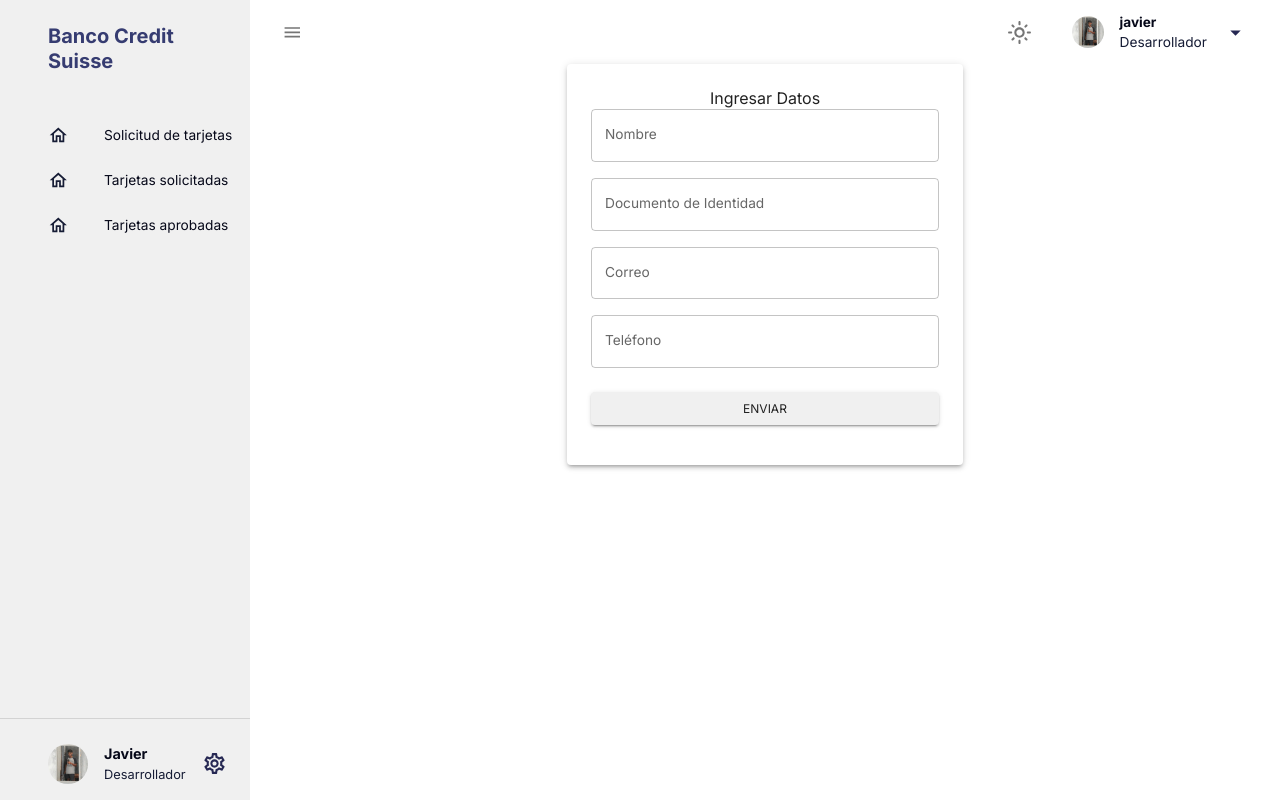
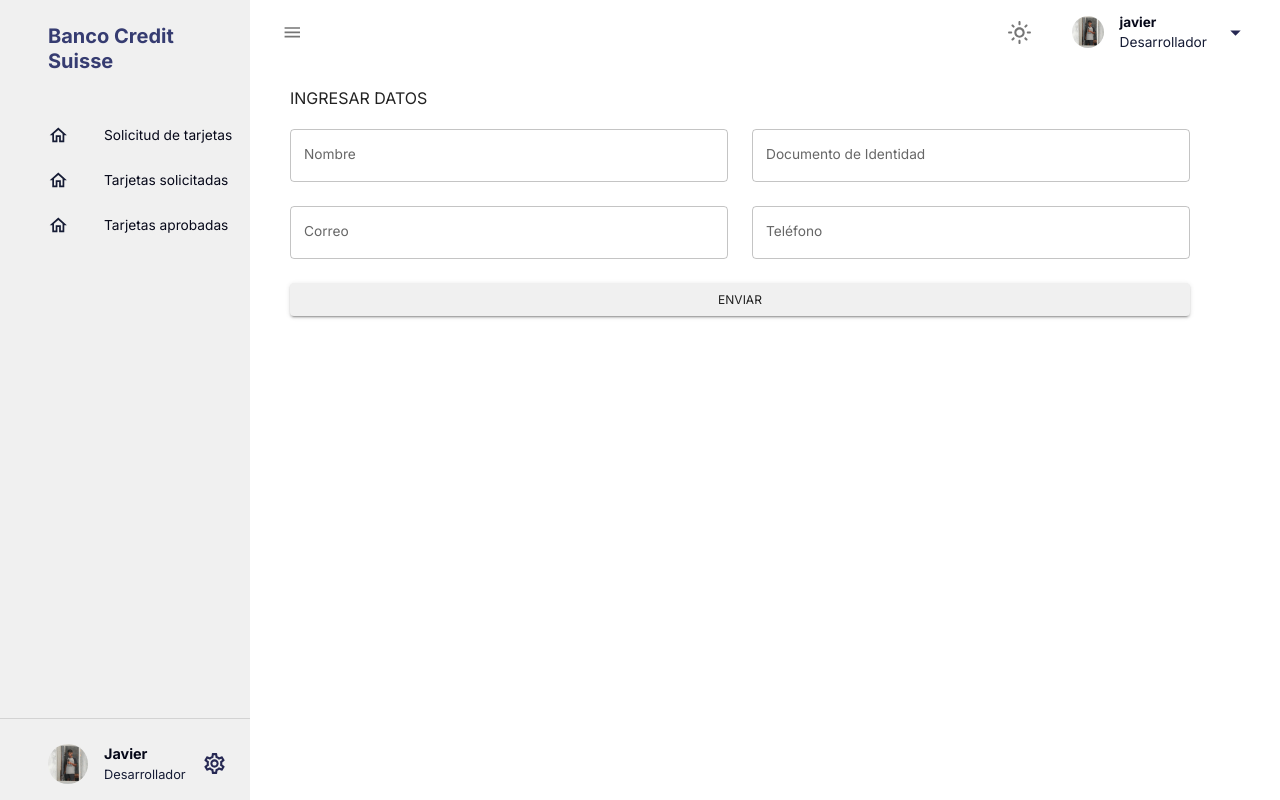
Before and after one commit to Jalx1000/Entrevista, a React (Vite) app: page /solicitud in a window 1280 px wide. Built offline with nearby package versions, Linux system fonts and the light colour scheme.

Commit message:
toda funcionalidad hecha falta responsive

```diff
--- a/src/pages/solicutudTarjetas/SolicitudTarjetas.tsx
+++ b/src/pages/solicutudTarjetas/SolicitudTarjetas.tsx
@@ -1,14 +1,7 @@
-import React, { useEffect, useState } from "react"
-import {
-  TextField,
-  Button,
-  Grid,
-  Paper,
-  Typography,
-  Container,
-} from "@mui/material"
+import React, { useState } from "react"
+import { TextField, Button, Grid, Typography, Box } from "@mui/material"
 import { useAppDispatch, useAppSelector } from "../../app/hooks"
-import { resetFormData, addApplication } from "../../features/form/formSlice"
+import { addApplication } from "../../features/form/formSlice"
 import { RootState } from "../../app/store"
 import { v4 as uuid } from "uuid"
 
@@ -37,22 +30,13 @@
     dispatch(addApplication({ ...task, id: uuid(), check: 0 }))
   }
   return (
-    <Container component="main" m="1.5rem 2.5rem" maxWidth="xs">
-      <Paper
-        elevation={3}
-        sx={{
-          padding: 3,
-          display: "flex",
-          flexDirection: "column",
-          alignItems: "center",
-        }}
-      >
+    <Box m="1.5rem 2.5rem" maxWidth="md">
       <Typography component="h1" variant="h5">
-          Ingresar Datos
+        INGRESAR DATOS
       </Typography>
-        <form onSubmit={handleSubmit}>
-          <Grid container spacing={2}>
-            <Grid item xs={12}>
+      <form style={{ marginTop: "20px" }} onSubmit={handleSubmit}>
+        <Grid container spacing={3}>
+          <Grid item xs={6}>
             <TextField
               fullWidth
               label="Nombre"
@@ -62,7 +46,7 @@
               onChange={handleChange}
             />
           </Grid>
-            <Grid item xs={12}>
+          <Grid item xs={6}>
             <TextField
               fullWidth
               label="Documento de Identidad"
@@ -72,7 +56,7 @@
               onChange={handleChange}
             />
           </Grid>
-            <Grid item xs={12}>
+          <Grid item xs={6}>
             <TextField
               fullWidth
               label="Correo"
@@ -83,7 +67,7 @@
               onChange={handleChange}
             />
           </Grid>
-            <Grid item xs={12}>
+          <Grid item xs={6}>
             <TextField
               fullWidth
               label="Teléfono"
@@ -104,8 +88,7 @@
           Enviar
         </Button>
       </form>
-      </Paper>
-    </Container>
+    </Box>
   )
 }
 
```
Lines whose indentation alone changed are shown as unchanged.
